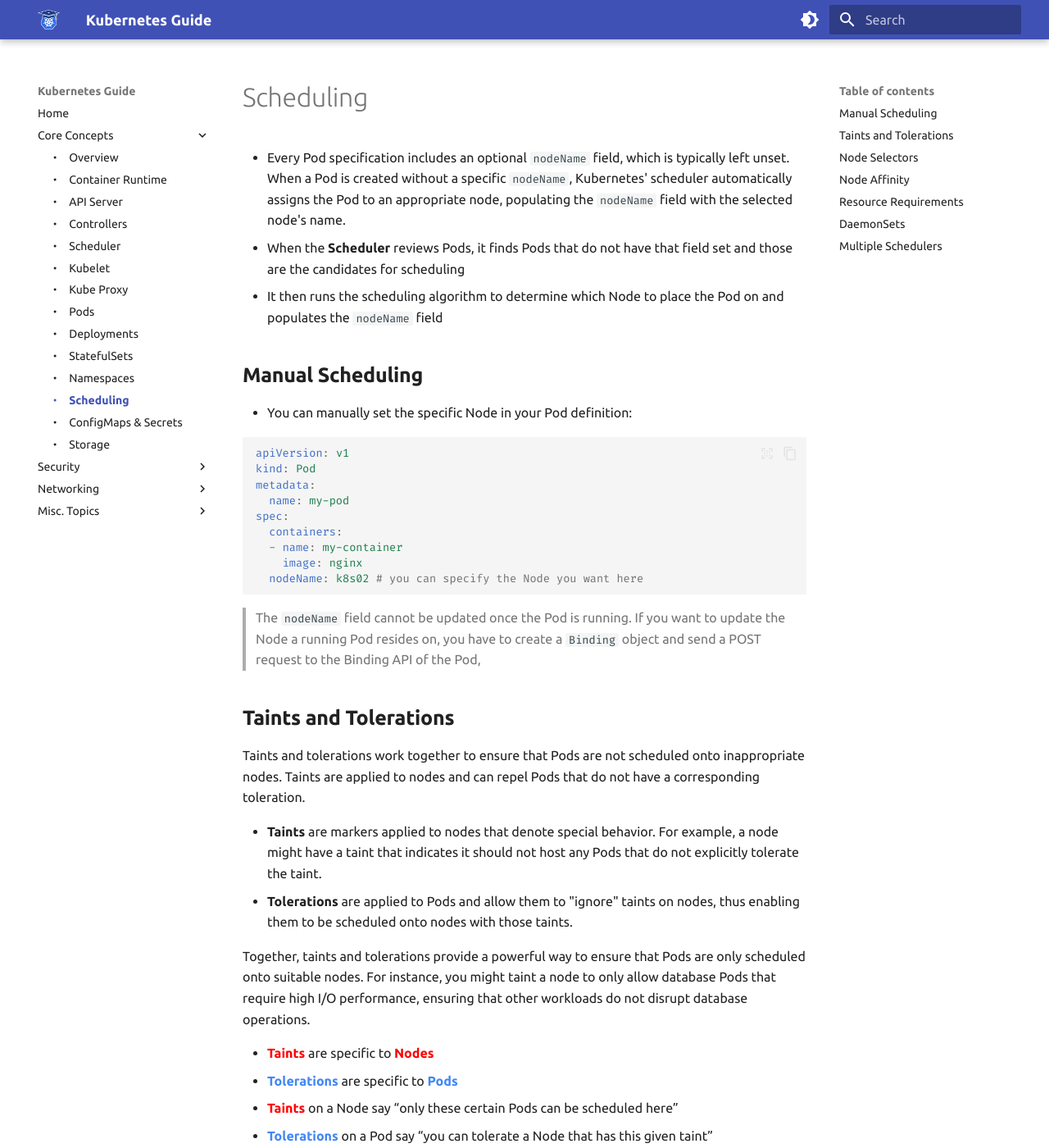
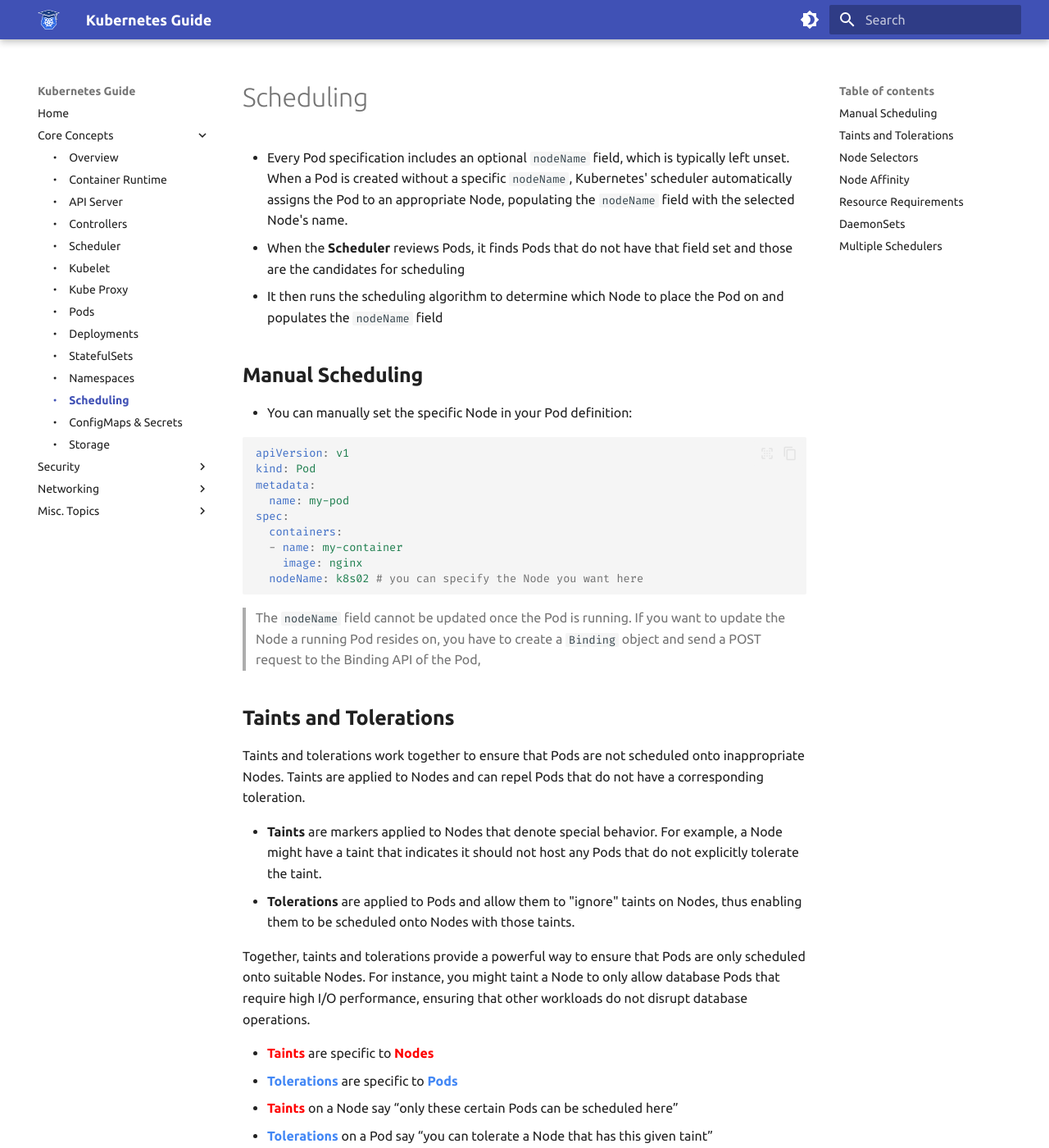
Before and after one commit to Braundo/kubernetes-guide, an MkDocs documentation site: the page built from docs/core-concepts/scheduling.md, in a window 1280 px wide and 1400 px high. Shown: the whole window at 82% size. Built offline with MkDocs 1.6.1 and Material for MkDocs 9.7.7, drawn with Linux system fonts in a browser that asks for light colours; some of the changed text lies outside the part shown.

```diff
--- a/docs/core-concepts/scheduling.md
+++ b/docs/core-concepts/scheduling.md
@@ -2,7 +2,7 @@
 icon: material/circle-small
 ---
 
-- Every Pod specification includes an optional `nodeName` field, which is typically left unset. When a Pod is created without a specific `nodeName`, Kubernetes' scheduler automatically assigns the Pod to an appropriate node, populating the `nodeName` field with the selected node's name.
+- Every Pod specification includes an optional `nodeName` field, which is typically left unset. When a Pod is created without a specific `nodeName`, Kubernetes' scheduler automatically assigns the Pod to an appropriate Node, populating the `nodeName` field with the selected Node's name.
 - When the **Scheduler** reviews Pods, it finds Pods that do not have that field set and those are the candidates for scheduling
 - It then runs the scheduling algorithm to determine which Node to place the Pod on and populates the `nodeName` field
 
@@ -24,12 +24,12 @@ spec:
 > The `nodeName` field cannot be updated once the Pod is running. If you want to update the Node a running Pod resides on, you have to create a `Binding` object and send a POST request to the Binding API of the Pod,
 
 ## Taints and Tolerations
-Taints and tolerations work together to ensure that Pods are not scheduled onto inappropriate nodes. Taints are applied to nodes and can repel Pods that do not have a corresponding toleration.
+Taints and tolerations work together to ensure that Pods are not scheduled onto inappropriate Nodes. Taints are applied to Nodes and can repel Pods that do not have a corresponding toleration.
 
-- **Taints** are markers applied to nodes that denote special behavior. For example, a node might have a taint that indicates it should not host any Pods that do not explicitly tolerate the taint.
-- **Tolerations** are applied to Pods and allow them to "ignore" taints on nodes, thus enabling them to be scheduled onto nodes with those taints.
+- **Taints** are markers applied to Nodes that denote special behavior. For example, a Node might have a taint that indicates it should not host any Pods that do not explicitly tolerate the taint.
+- **Tolerations** are applied to Pods and allow them to "ignore" taints on Nodes, thus enabling them to be scheduled onto Nodes with those taints.
 
-Together, taints and tolerations provide a powerful way to ensure that Pods are only scheduled onto suitable nodes. For instance, you might taint a node to only allow database Pods that require high I/O performance, ensuring that other workloads do not disrupt database operations.
+Together, taints and tolerations provide a powerful way to ensure that Pods are only scheduled onto suitable Nodes. For instance, you might taint a Node to only allow database Pods that require high I/O performance, ensuring that other workloads do not disrupt database operations.
 
 - <span style="color: #FF0000">**Taints**</span> are specific to <span style="color: #FF0000">**Nodes**</span>
 - <span style="color: #4287f5">**Tolerations**</span> are specific to <span style="color: #4287f5">**Pods**</span>
@@ -59,12 +59,12 @@ spec:
 > Note there are limitations here as you cannot use complex operators like `IS NOT` , `OR` , `EXISTS` , etc.
 
 ## Node Affinity
-Node affinity is a set of rules that the scheduler uses to determine where a Pod can be placed based on labels on nodes. Unlike simple node selectors, node affinity allows for more complex expressions:
+Node affinity is a set of rules that the scheduler uses to determine where a Pod can be placed based on labels on Nodes. Unlike simple Node selectors, Node affinity allows for more complex expressions:
 
-- **Required rules** must be met for a Pod to be scheduled on a node.
+- **Required rules** must be met for a Pod to be scheduled on a Node.
 - **Preferred rules** suggest preferences but do not strictly enforce them.
 
-This feature allows you to specify that certain Pods should or should not be placed in specific ways relative to other Pods or based on node attributes, enhancing the scheduler's ability to distribute workloads optimally.
+This feature allows you to specify that certain Pods should or should not be placed in specific ways relative to other Pods or based on Node attributes, enhancing the scheduler's ability to distribute workloads optimally.
 
 - Node affinity ***does*** let you use complex operators
 - Node affinity is **a set of rules used by the Scheduler to determine where a Pod can be placed**.
```
